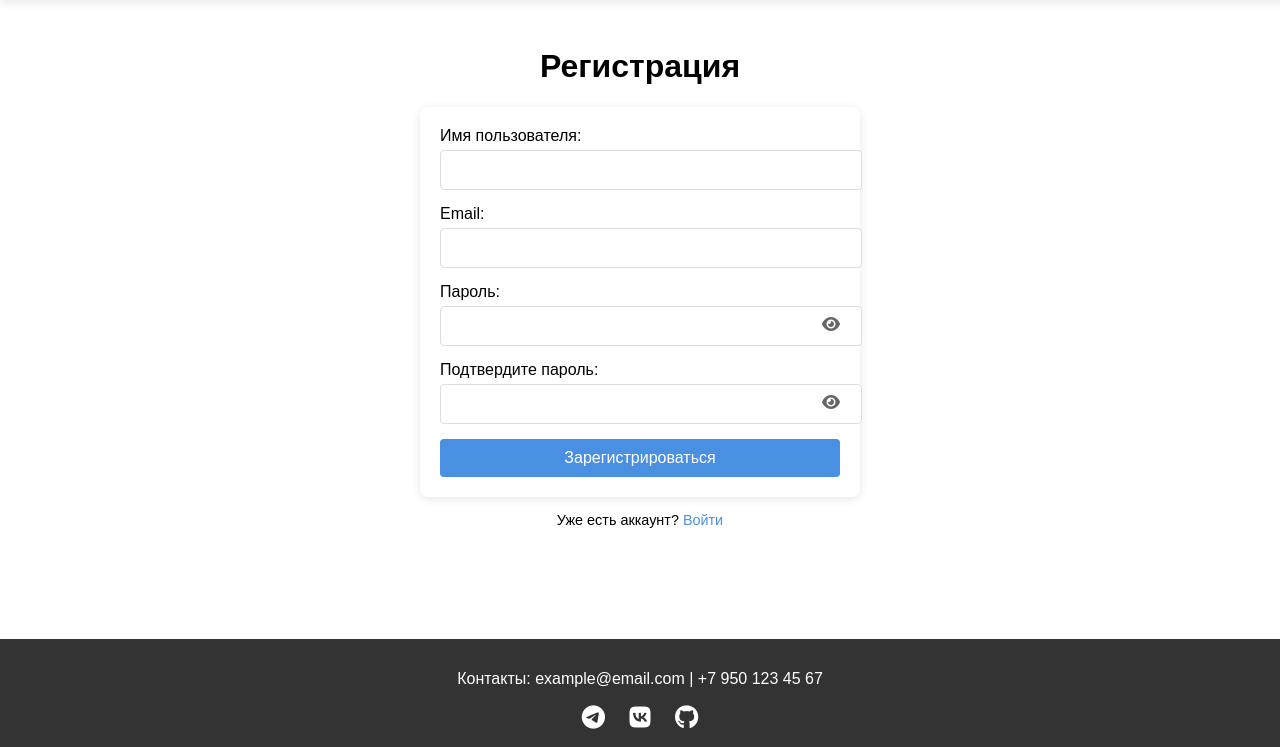
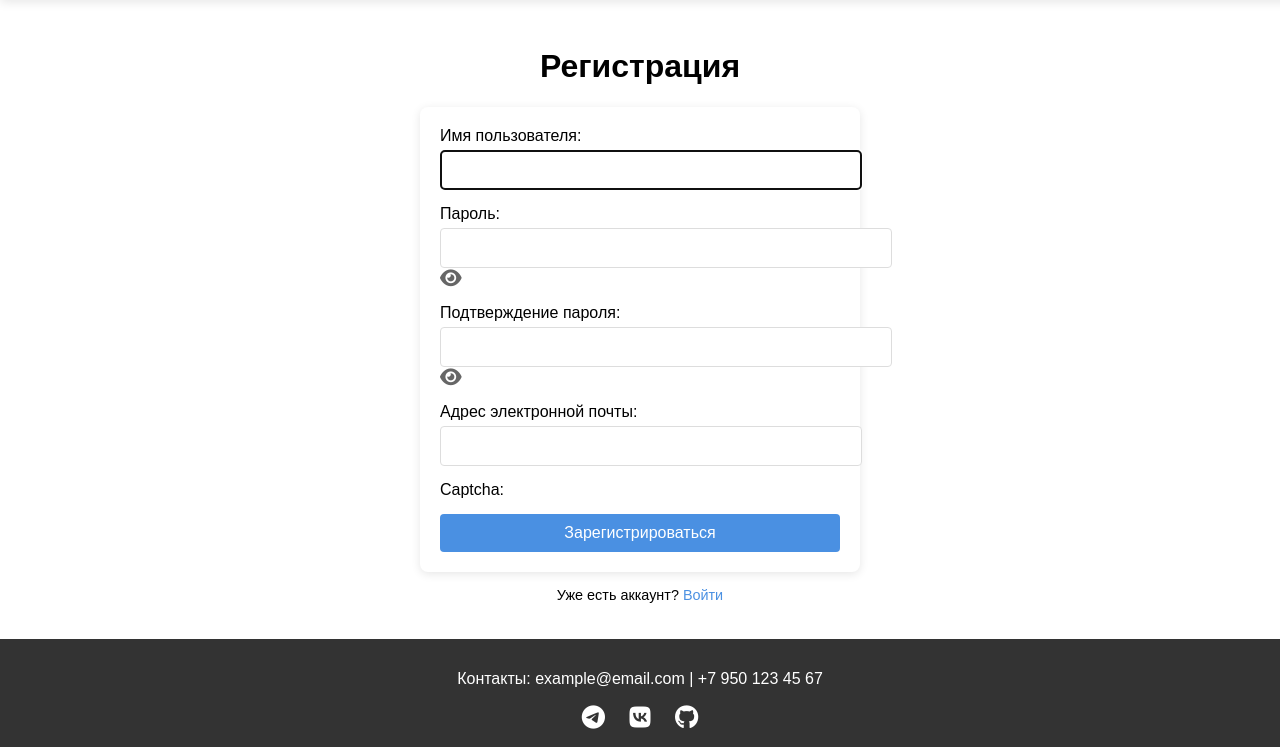
Before and after one commit to emper1or/Client-server-software, a Django app: page /register/ in a window 1280 px wide. Shown: the part 53-800 px from the top of the page. Run offline with Django 5.2, Linux system fonts and the light colour scheme.

Commit message:
add capcha

```diff
--- a/mysite/accounts/forms.py
+++ b/mysite/accounts/forms.py
@@ -1,11 +1,13 @@
 from django import forms
 from django.contrib.auth.forms import UserCreationForm
 from django.contrib.auth import get_user_model
+from captcha.fields import CaptchaField
 
 User = get_user_model()
 
 
 class RegisterForm(UserCreationForm):
+    captcha = CaptchaField()
     class Meta:
         model = User
         fields = ['username', 'password1', 'password2', 'email']
--- a/mysite/accounts/static/css/accounts/login_style.css
+++ b/mysite/accounts/static/css/accounts/login_style.css
@@ -30,13 +30,25 @@
     position: relative;
 }
 
+.password-toggle input {
+    width: 100%;
+    padding-right: 40px; /* Оставляем место для иконки */
+}
+
+.password-toggle .eye-wrapper {
+    position: absolute;
+    right: 10px;
+    top: 50%;
+    transform: translateY(-50%);
+    display: flex;
+    align-items: center;
+    height: 100%;
+}
+
 .password-toggle i {
-    position: absolute;
-    right: 0px;
-    top: 65%;
-    transform: translateY(-50%);
     cursor: pointer;
     color: #666;
+    font-size: 1.2rem;
 }
 
 .btn {
--- a/mysite/accounts/templates/accounts/register.html
+++ b/mysite/accounts/templates/accounts/register.html
@@ -4,37 +4,38 @@
 
 <link rel="stylesheet" href="{% static 'css/accounts/login_style.css' %}">
 <h1>Регистрация</h1>
+
 <form method="post" class="login-form">
     {% csrf_token %}
-    {% if error %}
-    <p class="error-message">{{ error }}</p>
-    {% endif %}
 
-    <div class="form-group">
-        <label for="username">Имя пользователя:</label>
-        <input type="text" name="username" id="username" required>
-    </div>
-
-    <div class="form-group">
-        <label for="email">Email:</label>
-        <input type="email" name="email" id="email" required>
-    </div>
-
-    <div class="form-group password-toggle">
-        <label for="password1">Пароль:</label>
-        <input type="password" name="password1" id="password1" required>
-        <i class="fa fa-eye" id="togglePassword1"></i>
-    </div>
-
-    <div class="form-group password-toggle">
-        <label for="password2">Подтвердите пароль:</label>
-        <input type="password" name="password2" id="password2" required>
-        <i class="fa fa-eye" id="togglePassword2"></i>
-    </div>
+    {% for field in form %}
+        <div class="form-group {% if 'password' in field.name %}password-toggle{% endif %}">
+            <label for="{{ field.id_for_label }}">{{ field.label }}:</label>
+            <div class="input-wrapper">
+                {{ field }}
+                {% if field.name == 'password1' %}
+                    <i class="fa fa-eye" id="togglePassword1"></i>
+                    <script>document.getElementById("{{ field.auto_id }}").setAttribute("id", "password1");</script>
+                {% elif field.name == 'password2' %}
+                    <i class="fa fa-eye" id="togglePassword2"></i>
+                    <script>document.getElementById("{{ field.auto_id }}").setAttribute("id", "password2");</script>
+                {% endif %}
+            </div>
+            {% if field.errors %}
+                <div class="error-message">
+                    {% for error in field.errors %}
+                        <p>{{ error }}</p>
+                    {% endfor %}
+                </div>
+            {% endif %}
+        </div>
+    {% endfor %}
 
     <button type="submit" class="btn">Зарегистрироваться</button>
 </form>
+
 <p class="register-link">Уже есть аккаунт? <a href="{% url 'login' %}">Войти</a></p>
+
 <script src="{% static 'js/accounts/register.js' %}"></script>
 
-{% endblock%}
+{% endblock %}
--- a/mysite/mysite/urls.py
+++ b/mysite/mysite/urls.py
@@ -7,6 +7,7 @@ urlpatterns = [
     path('admin/', admin.site.urls),
     path('lib/', include('library.urls')),
     path('', include('accounts.urls')),
+    path('captcha/', include('captcha.urls')),
 ]
 
 if settings.DEBUG:
```
Also changed, not shown: mysite/mysite/settings.py (+6 -1 lines), mysite/static/css/base/base_style.css (+82 -0 lines), mysite/static/js/base/script.js (+14 -0 lines), mysite/templates/base.html (+1 -85 lines).
